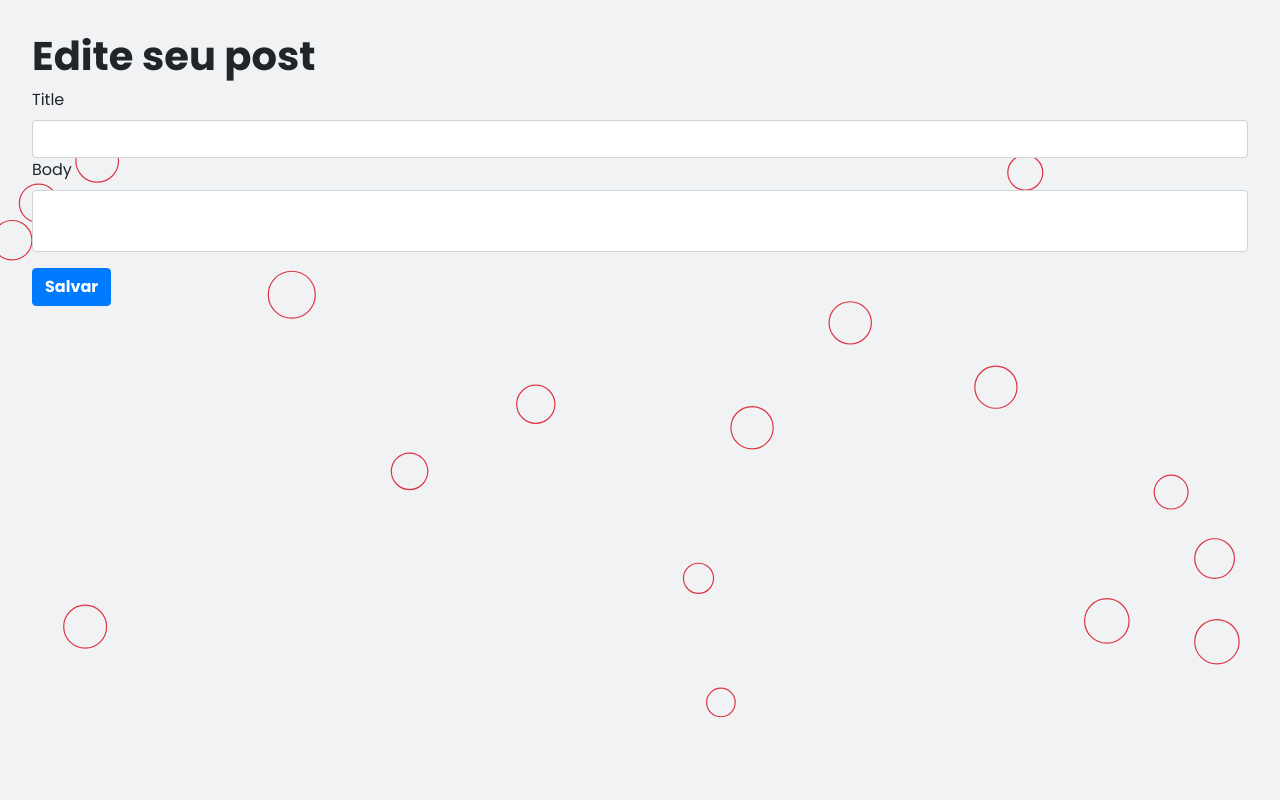
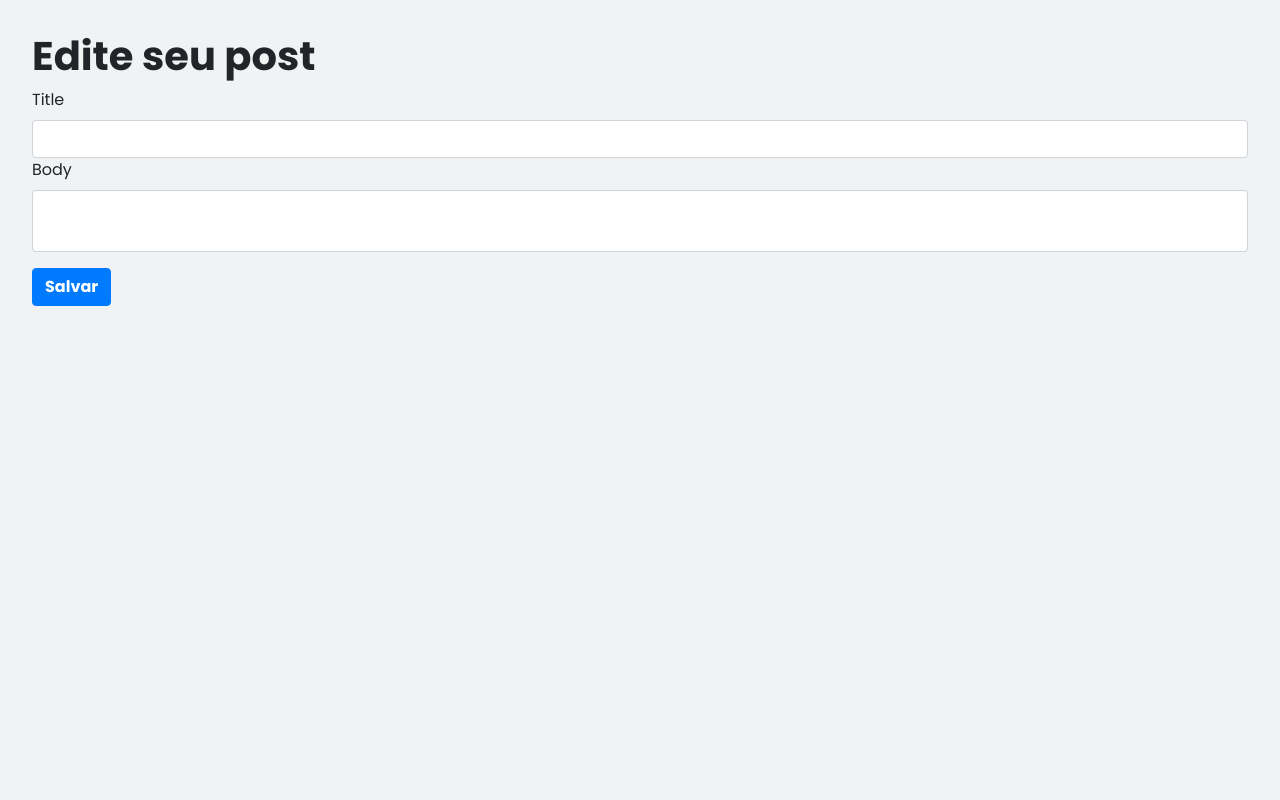
Before and after one commit to mxtheussouza/cake-blog, a CakePHP app: the page made by app/View/Posts/edit.ctp in a window 1280 px wide. Run offline with PHP 8.4 and a stand-in for CakePHP, Linux system fonts and the light colour scheme; the template is opened without the code that fills it, so the values that code supplies are empty; form fields are guessed from the names that the template uses; some libraries are stand-ins or nearby versions.

Commit message:
Estilizando as views.

```diff
--- a/app/View/Posts/edit.ctp
+++ b/app/View/Posts/edit.ctp
@@ -1,4 +1,4 @@
-<div class="blog">
+<div style="background:#f1f2f3; padding: 2rem;height: 100%;">
     <h1>Edite seu post</h1>
     <?php
         echo $this->Form->create('Post', array('url' => 'edit'));
--- a/app/View/Posts/index.ctp
+++ b/app/View/Posts/index.ctp
@@ -1,4 +1,4 @@
-<div class="blog">
+<div style="background-image: url(../img/bg-blog.svg); padding: 2rem;">
 
     <div style="display: flex; justify-content: center; margin-bottom: 3rem;">
         <button type="button" class="btn btn-dark" data-toggle="modal" data-target="#exampleModal" style="border-radius: 20px;">
@@ -27,7 +27,7 @@
         </div>
     </div>
 
-    <div style="width: 50%; margin: auto;">
+    <div style="width: 50%; margin: auto; height: 100%;">
         <?php foreach ($posts as $post): ?>
         <div class="card">
             <div class="card-header" style="display: flex; justify-content: space-between; background: #dc3545">
--- a/app/View/Posts/view.ctp
+++ b/app/View/Posts/view.ctp
@@ -1,4 +1,4 @@
-<div class="blog">
+<div style="background: #f1f2f3; padding: 2rem; height: 100%;">
     <div style="height: 100%; display:flex; justify-content: center; align-items: center; flex-direction: column;">
         <div style="background: #fff; width: 300px; max-width: 100%; border-radius: 1rem; padding: 1rem; box-shadow: 0px 3px 20px 0px rgba(13, 21, 75, 0.3);">
             <h1><?php echo $post['Post']['title']?></h1>
--- a/app/webroot/css/style.css
+++ b/app/webroot/css/style.css
@@ -16,7 +16,6 @@
 
 body {
     height: 100vh;
-    overflow-x: hidden;
 }
 
 h1 {
@@ -87,15 +86,6 @@
     background: #FFF;
 }
 
-
-.blog {
-    background-image: url(../img/bg-blog.svg);
-    background-size: cover;
-    background-position: center;
-    height: 100%;
-    padding: 2rem;
-}
-
 .options a {
     color: #FFF;
     padding: .4rem;
@@ -107,3 +97,7 @@
     color:  #FFF;
     text-decoration: none;
 }
+
+#flashMessage {
+    text-align: center;
+}
```
